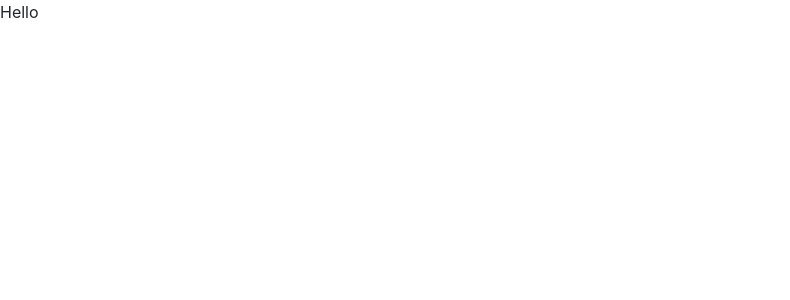
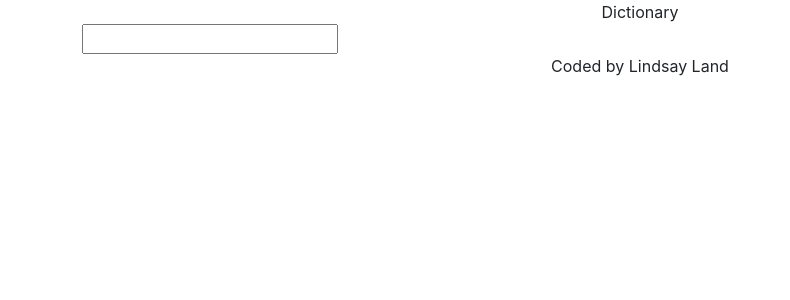
Before and after one commit to lindsayjane35/dictionary, a React (Create React App) app: page / in a window 1280 px wide. Shown: the top 300 px of the page, without its empty margins (0-790 px from the left). Built offline with nearby package versions, Linux system fonts and the light colour scheme.

Commit message:
added dictionary component

```diff
--- a/src/App.js
+++ b/src/App.js
@@ -1,9 +1,16 @@
 import "./App.css";
+import Dictionary from "./Dictionary";
 
 export default function App() {
   return (
     <div className="App">
-      <header className="App-header">Hello</header>
+      <div className="container">
+        <header className="App-header text-center">Dictionary</header>
+        <main>
+          <Dictionary />
+        </main>
+        <footer className="text-center">Coded by Lindsay Land</footer>
+      </div>
     </div>
   );
 }
--- /dev/null
+++ b/src/Dictionary.js
@@ -0,0 +1,23 @@
+import React, { useState } from "react";
+import "./Dictionary.css";
+
+export default function Dictionary() {
+  let [keyWord, setKeyword] = useState("");
+
+  function search(event) {
+    event.preventDefault();
+    alert(`searching for ${keyWord}`);
+  }
+
+  function handleKeywordChange(event) {
+    setKeyword(event.target.value);
+  }
+
+  return (
+    <div className="Dictionary">
+      <form onSubmit={search}>
+        <input type="search" onChange={handleKeywordChange} />
+      </form>
+    </div>
+  );
+}
```
Also changed, not shown: src/Dictionary.css (added).
